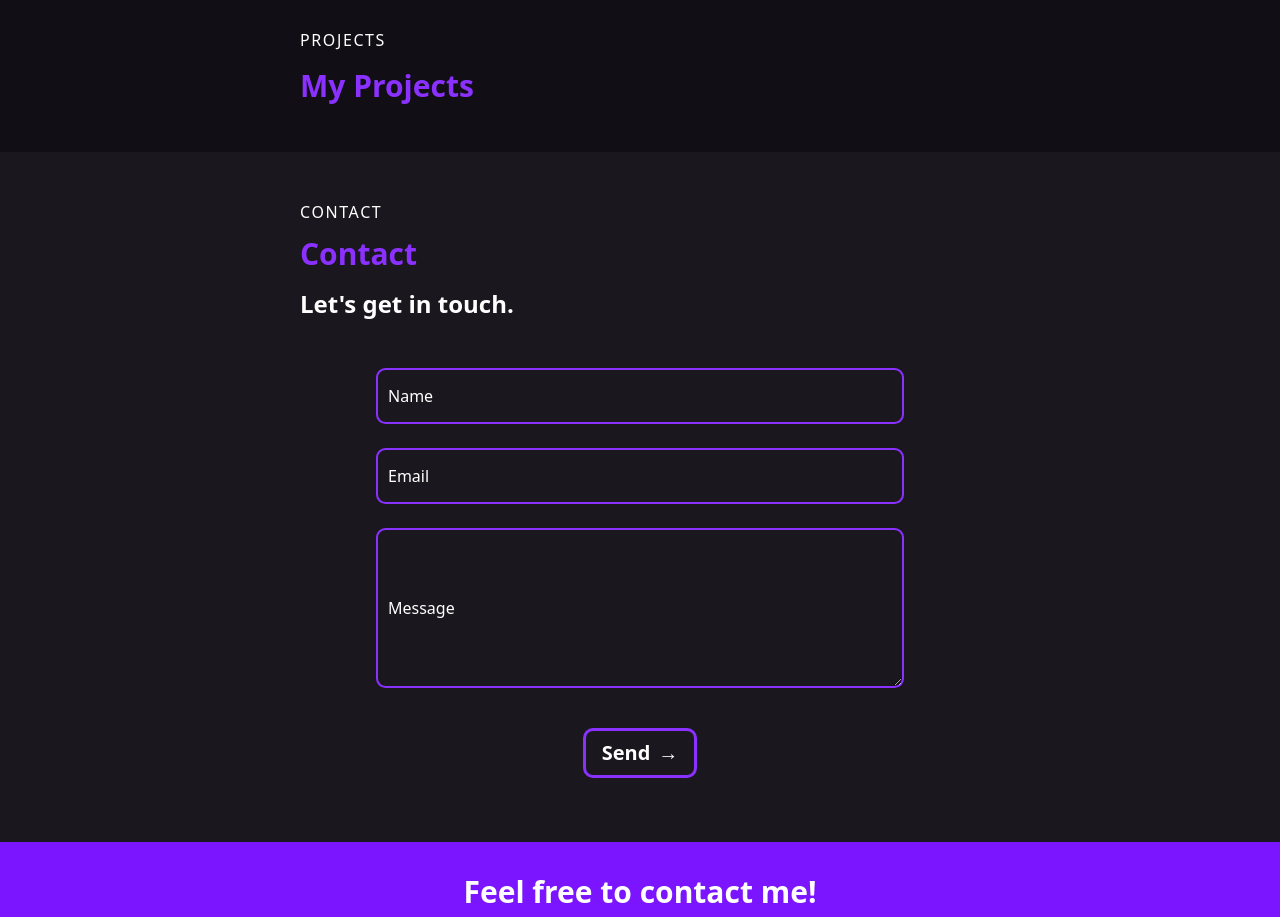
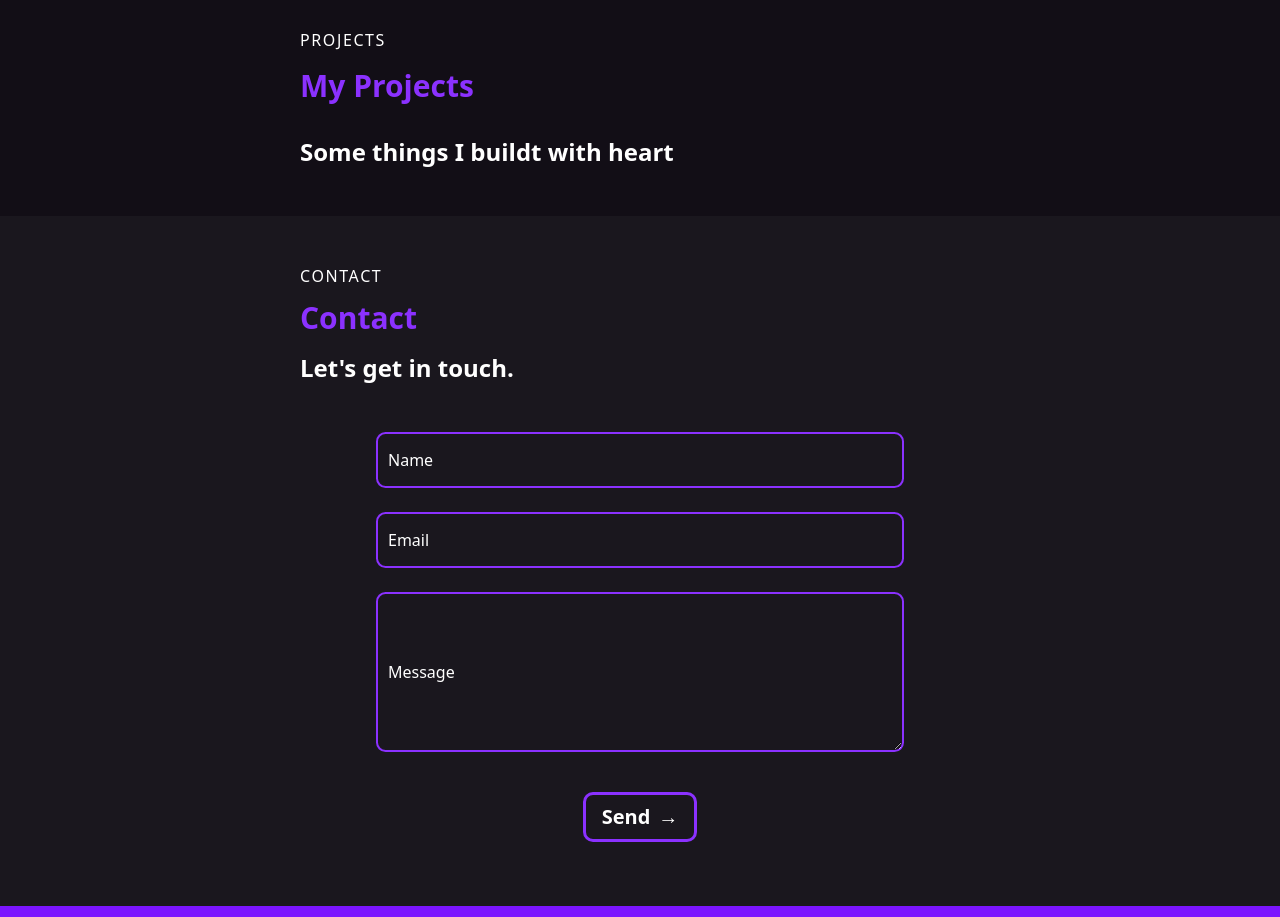
Before and after one commit to linusehle/linusehle-portfolio, a Vue app: page / in a window 1280 px wide. Shown: the part 840-1757 px from the top of the page. Built offline with nearby package versions, Linux system fonts and the light colour scheme.

Commit message:
feat: worked on the project section

```diff
--- a/src/components/Home.vue
+++ b/src/components/Home.vue
@@ -93,6 +93,9 @@
             <div>
                 <span class="font-bold text-3xl text-[#8b31ff]">My Projects</span>
             </div>
+            <div class="w-full sm:max-w-lg pt-4">
+                <span class="font-bold text-2xl text-white md:text-3">Some things I buildt with heart</span>
+            </div>
         </div>
     </div>
     <div id="contact" class="bg-[#1a171e] flex flex-col">
```
